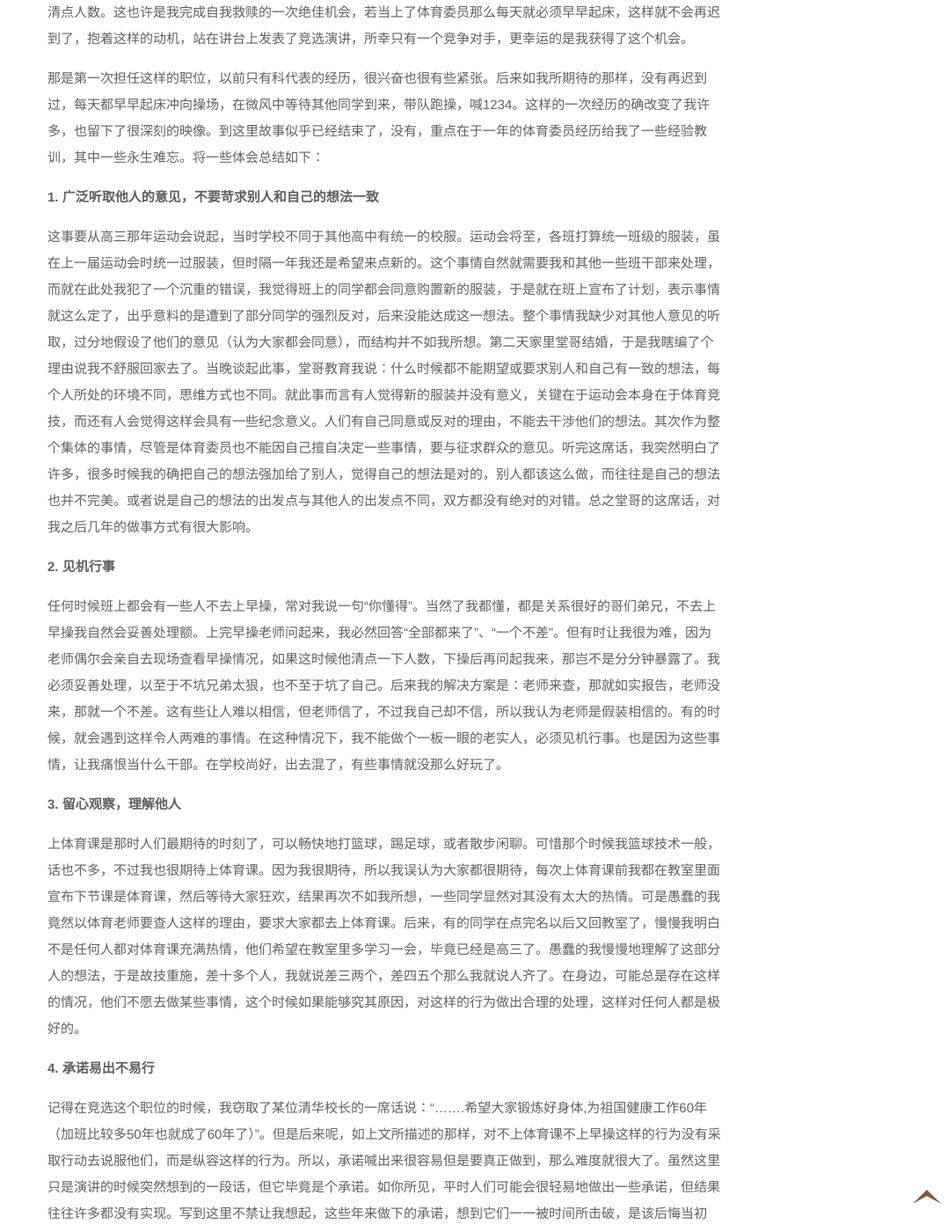
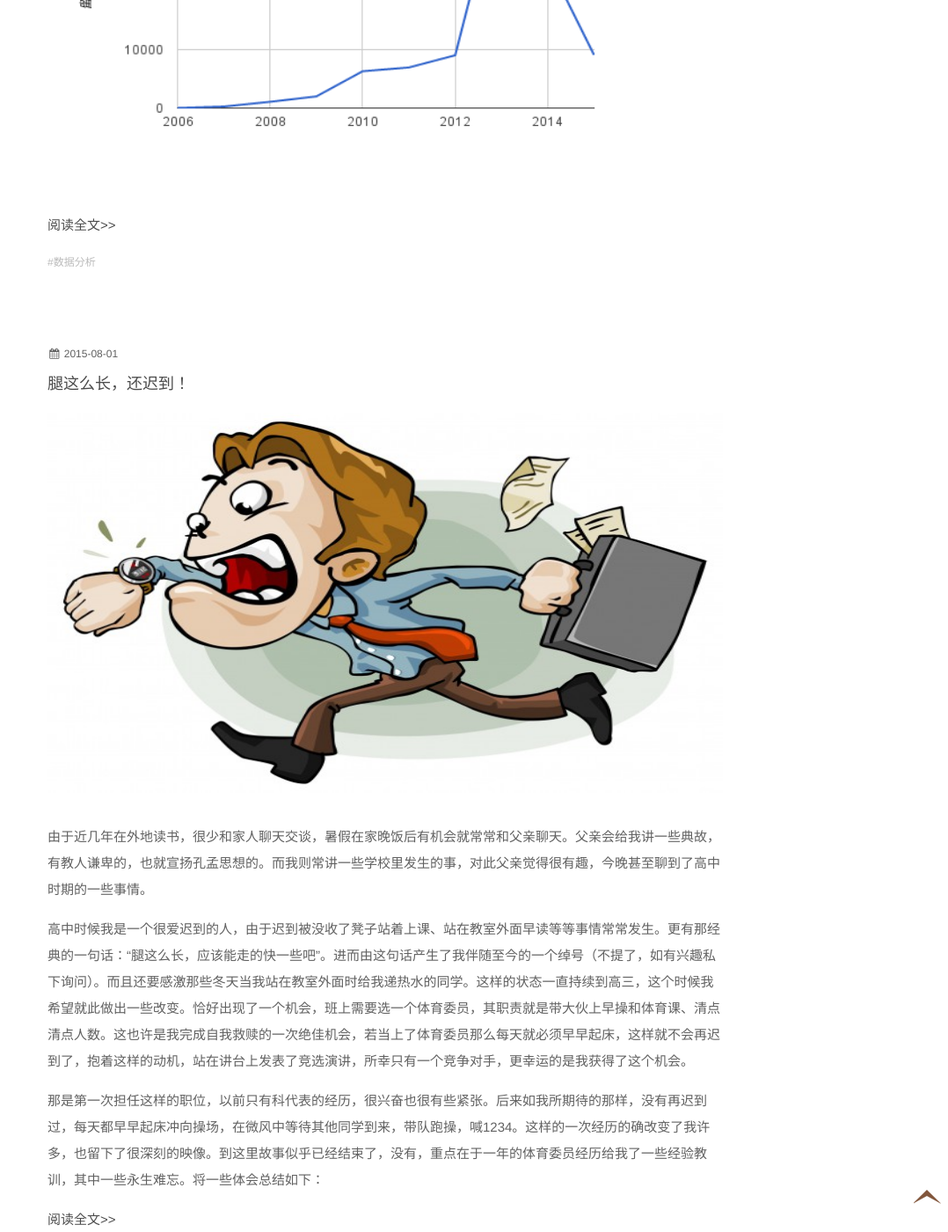
Before and after one commit to muyunzhe/wy-ei.github.io, a Jekyll site: the page built from index.html, in a window 1280 px wide and 1400 px high, scrolled down 1320 px. Shown: the whole window at 88% size, without its empty margins (202-1280 px from the left). Built offline with Jekyll 4.4.1, drawn with Linux system fonts in a browser that asks for light colours; nearby versions of some CDN libraries; Markdown is read by kramdown in place of the engine named in the settings; the list of posts is cut into pages by our own code; comment, search, counter and statistics services are not loaded; some of the changed lines change nothing that is shown; some of the changed text lies outside the part shown.

Commit message:
post a blog

```diff
--- /dev/null
+++ b/_posts/software/2015-08-05-qzone-comment-analyze.md
@@ -0,0 +1,113 @@
+---
+layout: post
+category: software
+title: QQ空间留言分析报告
+tag: 数据分析
+---
+
+## 起因
+
+闲来无事，翻开QQ空间，发现QQ空间已经不活跃了，觉得QQ空间已死。发现有人喜欢在留言板里面写东西，而不是发表说说，于是我想了个办法可以帮我一键获取当日所有好友的新留言，这样就可以很快地看到新添加的留言了（这个举动似乎有些不太好，但是管他呢，这确实很有趣）。
+
+后来想为什么不把所有留言拿下来做个分析呢？于是我获取了自己202个好友的十万余条留言，对其进行了简单的分析，下面是分析结果。
+
+## 样本介绍
+
+本次分析的数据来自202人的一共102510条留言。这202人中有80%为90和我同级的学生，样本能在一定程度上代表90后。
+
+## 留言量随时间的变化情况
+
+**先看看这些年留言量的变化情况：**
+
+![留言量随年度的变化](/images/blog/2015/qzone/comment_year.png)
+
+<!--more-->
+
+可以看出从初中起开始有人玩空间而且人数越来越多，到了2013年也就是大学一年级达到鼎盛事情，后来渐渐丧失了热度，近两年的留言量急速减少，看来空间是真的不如以前活跃了。
+
+**再来看看各月的留言量有什么变化：**
+
+![留言量随月份的变化](/images/blog/2015/qzone/comment_month.png)
+
+从图中可以看出，下半年的留言量偏多。在寒暑假期间都有不同幅度的上涨。**那么人们最喜欢在一天的什么时段给别人留言呢？看下图:**
+
+
+![一天各个时段的留言量](/images/blog/2015/qzone/comment_day.png)
+
+从图上可以看出人们更偏爱在晚上给好友留言，这一点应该和我们的想象是一致的。不过还有人在凌晨两三点给别人留言，这真让人感动。看了留言的时间分布情况后，来吧关注焦点转移到留言数目上吧。
+
+## 留言量分布情况
+
+本次收集到了202位好友的102510条留言，平均每个人有507条留言，下面是留言量分布散点图。
+
+![留言量散点图](/images/blog/2015/qzone/comment_count.png)
+
+可以看出大多数人的留言数都在500条以下，但是有几个人的留言量明显偏高（居然超过了两万），我分析其中可能存在大量的重复，于是对重复比例做了分析如下：
+
+![重复留言所占比例](/images/blog/2015/qzone/repeat.png)
+
+在这102510条留言中有37.2%(38083条)留言是重复的。去掉重复后得出留言量分布散点图如下：
+
+![去重复后的留言量散点图](/images/blog/2015/qzone/comment_count_uniq.png)
+
+这下最多的两万多条留言仅仅剩下了6000多条了（可见踩的真够狠的）。
+
+## 留言的内容
+
+**下面来看看大家的留言都说了些什么**
+
+对10万余条留言进行了整理后得出了以下高频留言:
+
+![高频留言](/images/blog/2015/qzone/mostcomment.png)
+
+可以看到大家更喜欢说晚安，而且很喜欢说”呵呵“，”哈哈“，”嘿嘿“这几个词语，而且踩空间真的很流行。另外其中还有13%(5139条)的留言是单个表情，那就来看看大家最喜欢使用什么表情吧！
+
+我从留言中出现的16883个表情中得出了前十位，频率由高到底高依次是：
+
+<img style="display: initial;width: initial;" src="http://ctc.qzs.qq.com/qzone/em/e113.gif" />
+<img style="display: initial;width: initial;" src="http://ctc.qzs.qq.com/qzone/em/e163.gif" />
+<img style="display: initial;width: initial;" src="http://ctc.qzs.qq.com/qzone/em/e100.gif" />
+<img style="display: initial;width: initial;" src="http://ctc.qzs.qq.com/qzone/em/e176.gif" />
+<img style="display: initial;width: initial;" src="http://ctc.qzs.qq.com/qzone/em/e178.gif" />
+<img style="display: initial;width: initial;" src="http://ctc.qzs.qq.com/qzone/em/e121.gif" />
+<img style="display: initial;width: initial;" src="http://ctc.qzs.qq.com/qzone/em/e112.gif" />
+<img style="display: initial;width: initial;" src="http://ctc.qzs.qq.com/qzone/em/e152.gif" />
+<img style="display: initial;width: initial;" src="http://ctc.qzs.qq.com/qzone/em/e120.gif" />
+<img style="display: initial;width: initial;" src="http://ctc.qzs.qq.com/qzone/em/e104.gif" />
+
+我最喜欢使用的<img style="display: initial;width: initial;" src="http://ctc.qzs.qq.com/qzone/em/e128.gif" />居然没有上榜，有点意外。
+
+在分析「生日快乐|生快」这个高频词语的时候我知道了某些人的生日。
+
+![](/images/blog/2015/qzone/happy_birthday.png)
+
+
+
+我还发现有很多人**喜欢给自己留言**，于是对这种情况进行了简单分析，得出以下结果：
+
+202人中有111人给自己留过言，102510条留言中有3416 条留言是自己给自己留的。
+
+后来我对这3416条留言进一步的分析，它们句句充满正能量，看了之后深受感触。另外，抱歉！从中我看出了不少人的曾经的心事。
+
+下面摘抄几句放在这里：（虽然有些侵犯权，不过～ 侵权就侵权吧，不服你打我呀）
+
++ 何以琛说过：“你以后会明白，世界里曾经有一个人出现过，其他人的出现都会变成将就~”
++ 别低头，王冠会掉。
++ 高雅的人，看背影就知道;奋进的人，听脚步就知道;和善的人，看笑脸就知道;自信的人，看眼神就知道！
++ 累就对了，安逸是留给死人的，早安！
++ 废话我不说，好好整！
++ 我不要颓废，神啊，给我力量吧…
++ ......
+
+还有人真的很逗，比如：
+
++ 踩死我自己……
++ 上课不能睡觉…
++ 我就一SB
+
+## 总结
+
+这次分析的样本比较少，起初并没有做分析的打算于是只是简单地获取了自己好友的留言，以后再玩的话，可以获取朋友的朋友，及朋友朋友的朋友的信息，奈何计算机太渣，网速更渣，就这10万条留言程序就跑了40多分钟<img style="display: initial;width: initial;" src="http://ctc.qzs.qq.com/qzone/em/e127.gif" />。*本次分析完全是好奇使然，如果对此任何人感到不悦，请告诉我。*
+
+
+* *本次分析使用了nodejs，mysql，c，grep，sort，uniq，wc 等工具，图表由 google sheets 生成。*
```
Also changed, not shown: _posts/opinion/2015-08-01-how-can-you-be-late-with-long-legs.md (+2 -0 lines), images/blog/2015/qzone/comment_count.png (added), images/blog/2015/qzone/comment_count_uniq.png (added), images/blog/2015/qzone/comment_day.png (added), images/blog/2015/qzone/comment_month.png (added), images/blog/2015/qzone/comment_year.png (added), images/blog/2015/qzone/happy_birthday.png (added), images/blog/2015/qzone/mostcomment.png (added), images/blog/2015/qzone/repeat.png (added).
